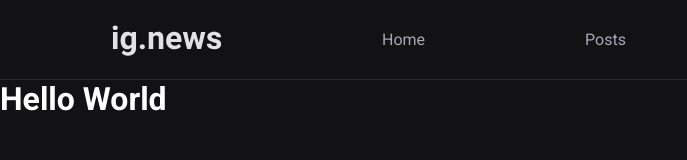
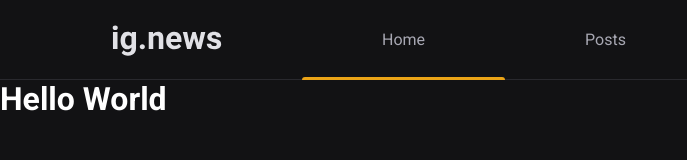
Before and after one commit to smfilho/ignite-ignews, a Next.js app: page / in a window 1280 px wide. Shown: the top 160 px of the page, without its empty margins (0-687 px from the left). Built offline with nearby package versions, Linux system fonts and the light colour scheme.

Commit message:
navigation styling

```diff
--- a/src/components/Header/index.tsx
+++ b/src/components/Header/index.tsx
@@ -6,7 +6,7 @@ export function Header() {
       <div className={styles.headerContent}>
         <img src="/images/logo.svg" alt=""/>
         <nav>
-          <a href="#">Home</a>
+          <a className={styles.active}>Home</a>
           <a href="#">Posts</a>
         </nav>
       </div>
--- a/src/components/Header/styles.module.scss
+++ b/src/components/Header/styles.module.scss
@@ -29,6 +29,17 @@
       &:hover{
         color: var(--white);
       }
+
+      &.active::after {
+        content: '';
+        height: 3px;
+        border-radius: 3px 3px 0 0;
+        width: 100%;
+        position: absolute;
+        bottom: 0;
+        left: 0;
+        background: var(--yellow-500);
+      }
     }
 
 
```
